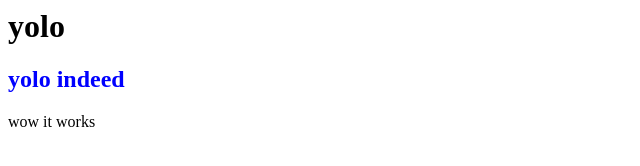
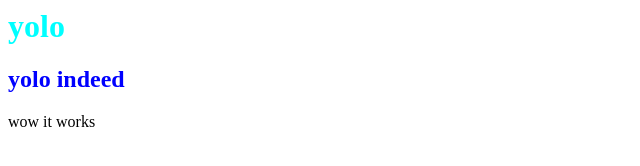
Before and after one commit to scottcrawford03/static, a plain HTML site: page index.html in a window 1280 px wide. Shown: the whole page, without its empty margins (0-640 px from the left). Drawn offline with Linux system fonts and the light colour scheme.

Commit message:
change color

```diff
--- a/index.html
+++ b/index.html
@@ -1,3 +1,3 @@
-<h1>yolo</h1>
+<h1 style="color:cyan">yolo</h1>
 <h2 style="color:blue">yolo indeed</h2>
 <p>wow it works</p>
```
